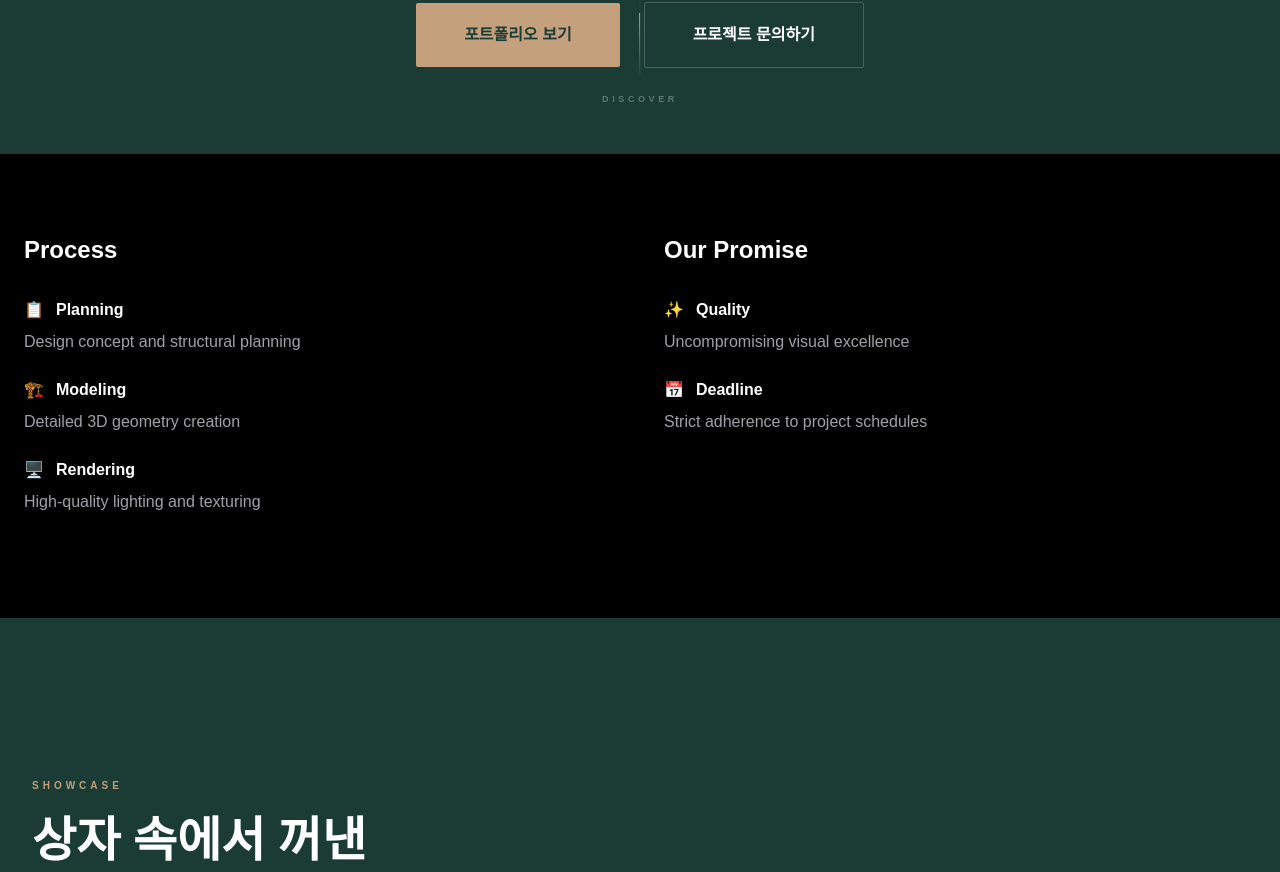
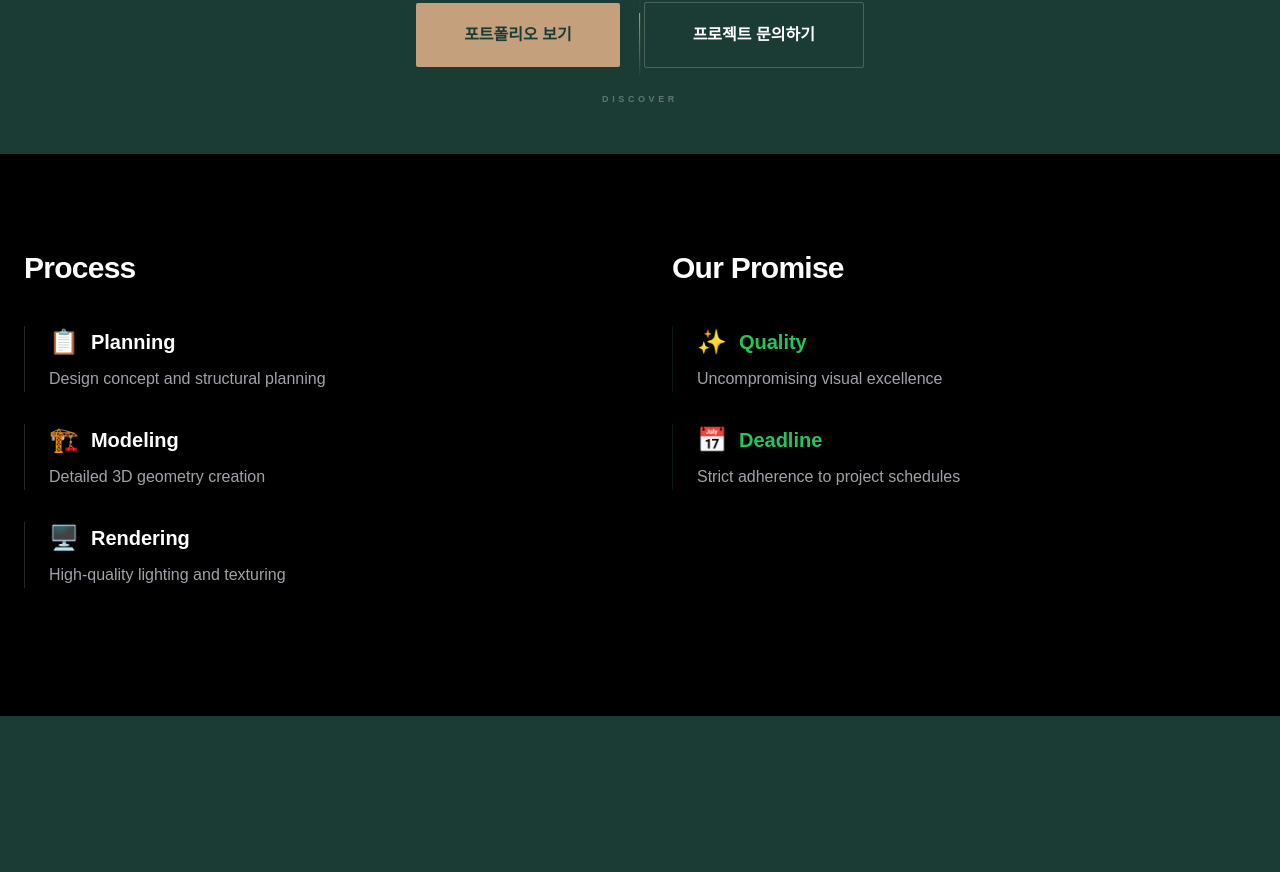
Before and after one commit to TREEBOX7/-1, a React (Vite) app: page / in a window 1280 px wide. Shown: the part 646-1518 px from the top of the page. Built offline with nearby package versions, Linux system fonts and the light colour scheme; a web font is replaced by a local one.

Commit message:
Update Identity.tsx

```diff
--- a/components/Identity.tsx
+++ b/components/Identity.tsx
@@ -3,30 +3,30 @@ import { PROCESS_STEPS, PROMISES } from '../constants';
 
 const Identity: React.FC = () => {
   return (
-    <section className="py-20 bg-black">
+    <section className="py-24 bg-black">
       <div className="container mx-auto px-6">
-        <div className="grid md:grid-cols-2 gap-12">
+        <div className="grid md:grid-cols-2 gap-16">
           <div>
-            <h3 className="text-2xl font-bold mb-8">Process</h3>
+            <h3 className="text-3xl font-bold mb-10 tracking-tight">Process</h3>
             {PROCESS_STEPS.map((step) => (
-              <div key={step.id} className="mb-6">
+              <div key={step.id} className="mb-8 border-l border-zinc-800 pl-6">
                 <div className="flex items-center gap-3 mb-2">
-                  <span>{step.icon}</span>
-                  <span className="font-bold">{step.label}</span>
+                  <span className="text-2xl">{step.icon}</span>
+                  <span className="font-bold text-xl">{step.label}</span>
                 </div>
-                <p className="text-zinc-400">{step.desc}</p>
+                <p className="text-zinc-400 leading-relaxed">{step.desc}</p>
               </div>
             ))}
           </div>
           <div>
-            <h3 className="text-2xl font-bold mb-8">Our Promise</h3>
+            <h3 className="text-3xl font-bold mb-10 tracking-tight">Our Promise</h3>
             {PROMISES.map((promise) => (
-              <div key={promise.id} className="mb-6">
+              <div key={promise.id} className="mb-8 border-l border-green-900/30 pl-6">
                 <div className="flex items-center gap-3 mb-2">
-                  <span>{promise.icon}</span>
-                  <span className="font-bold">{promise.label}</span>
+                  <span className="text-2xl">{promise.icon}</span>
+                  <span className="font-bold text-xl text-green-500">{promise.label}</span>
                 </div>
-                <p className="text-zinc-400">{promise.desc}</p>
+                <p className="text-zinc-400 leading-relaxed">{promise.desc}</p>
               </div>
             ))}
           </div>
```
